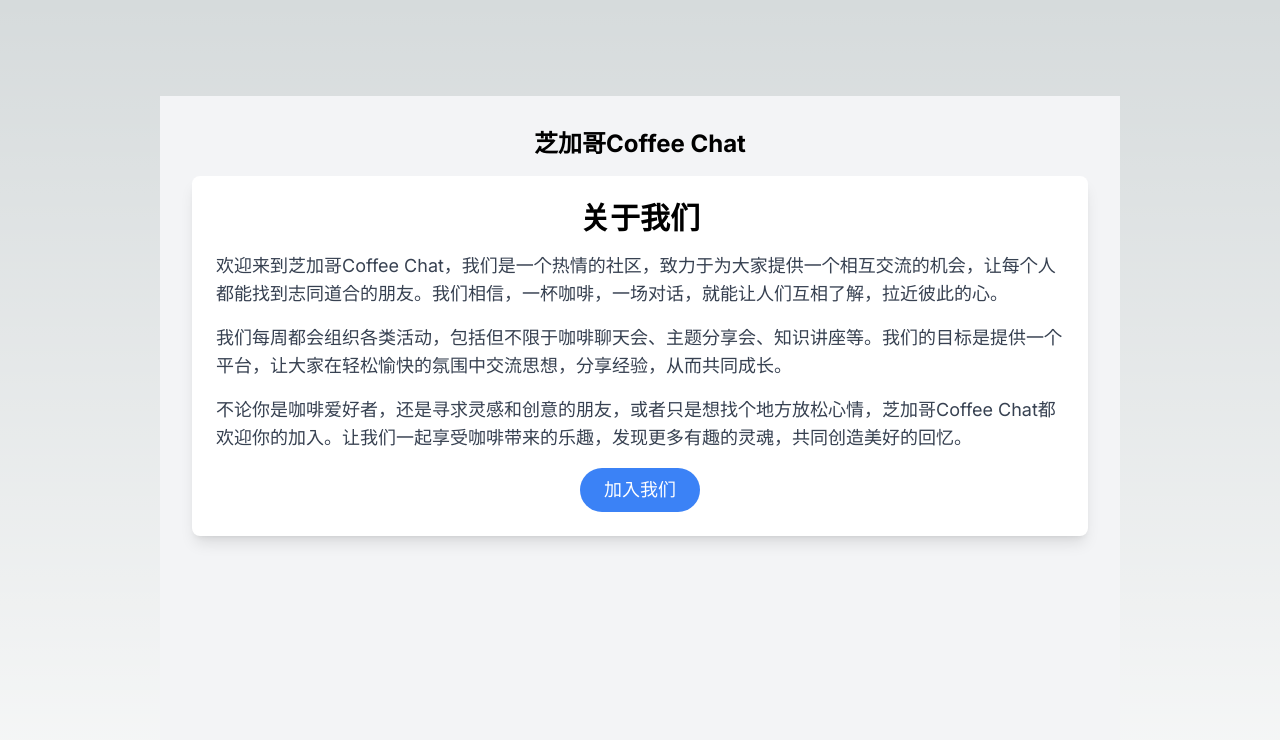
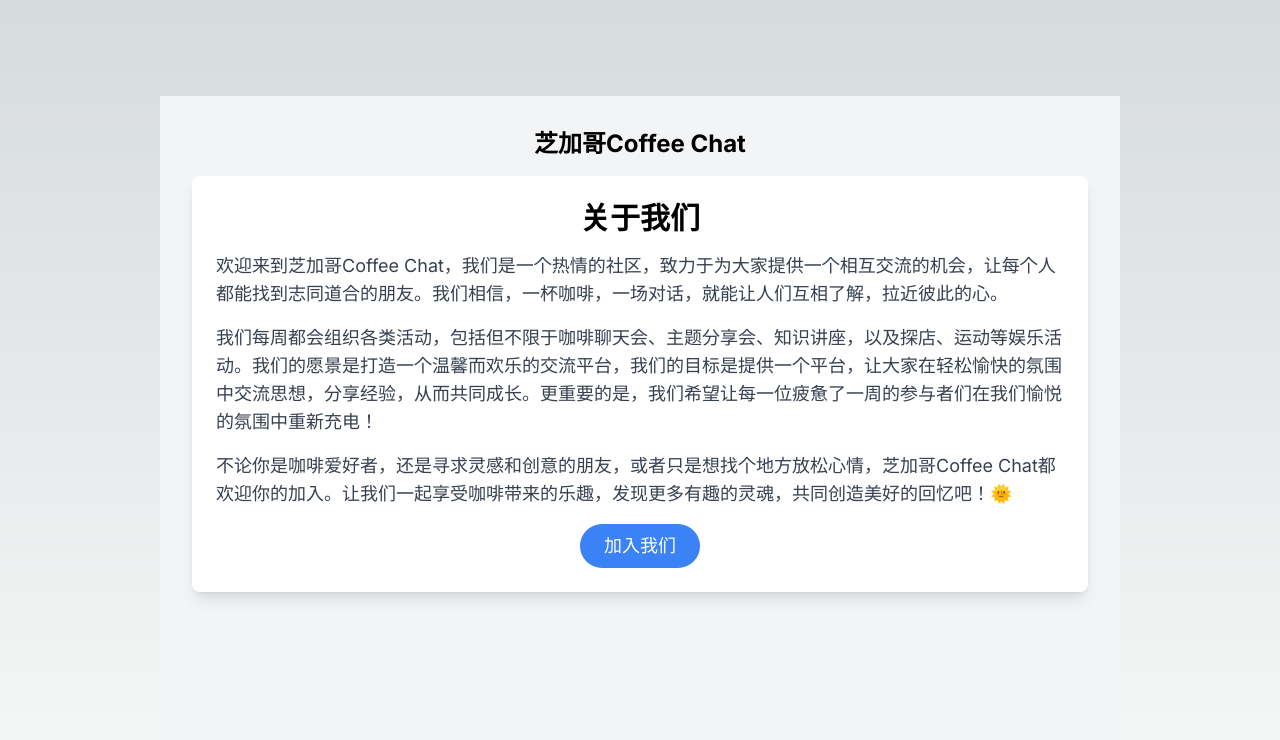
Before and after one commit to Brack-Wang/nextjs, a Next.js app: page /about in a window 1280 px wide. Shown: the top 740 px of the page. Built offline with nearby package versions, Linux system fonts and the light colour scheme.

Commit message:
Update page.tsx

```diff
--- a/app/about/page.tsx
+++ b/app/about/page.tsx
@@ -13,10 +13,10 @@ export default function About() {
                 欢迎来到芝加哥Coffee Chat，我们是一个热情的社区，致力于为大家提供一个相互交流的机会，让每个人都能找到志同道合的朋友。我们相信，一杯咖啡，一场对话，就能让人们互相了解，拉近彼此的心。
                 </p>
                 <p className="text-base sm:text-lg text-gray-700 mb-4">
-                我们每周都会组织各类活动，包括但不限于咖啡聊天会、主题分享会、知识讲座等。我们的目标是提供一个平台，让大家在轻松愉快的氛围中交流思想，分享经验，从而共同成长。
+                我们每周都会组织各类活动，包括但不限于咖啡聊天会、主题分享会、知识讲座，以及探店、运动等娱乐活动。我们的愿景是打造一个温馨而欢乐的交流平台，我们的目标是提供一个平台，让大家在轻松愉快的氛围中交流思想，分享经验，从而共同成长。更重要的是，我们希望让每一位疲惫了一周的参与者们在我们愉悦的氛围中重新充电！
                 </p>
                 <p className="text-base sm:text-lg text-gray-700 mb-4">
-                不论你是咖啡爱好者，还是寻求灵感和创意的朋友，或者只是想找个地方放松心情，芝加哥Coffee Chat都欢迎你的加入。让我们一起享受咖啡带来的乐趣，发现更多有趣的灵魂，共同创造美好的回忆。
+                不论你是咖啡爱好者，还是寻求灵感和创意的朋友，或者只是想找个地方放松心情，芝加哥Coffee Chat都欢迎你的加入。让我们一起享受咖啡带来的乐趣，发现更多有趣的灵魂，共同创造美好的回忆吧！🌞
                 </p>
                 <div className="text-center">
                 <a href="/" className="inline-block bg-blue-500 text-white px-4 sm:px-6 py-2 rounded-full text-base sm:text-lg font-medium hover:bg-blue-700 transition duration-300 ease-in-out">
```
